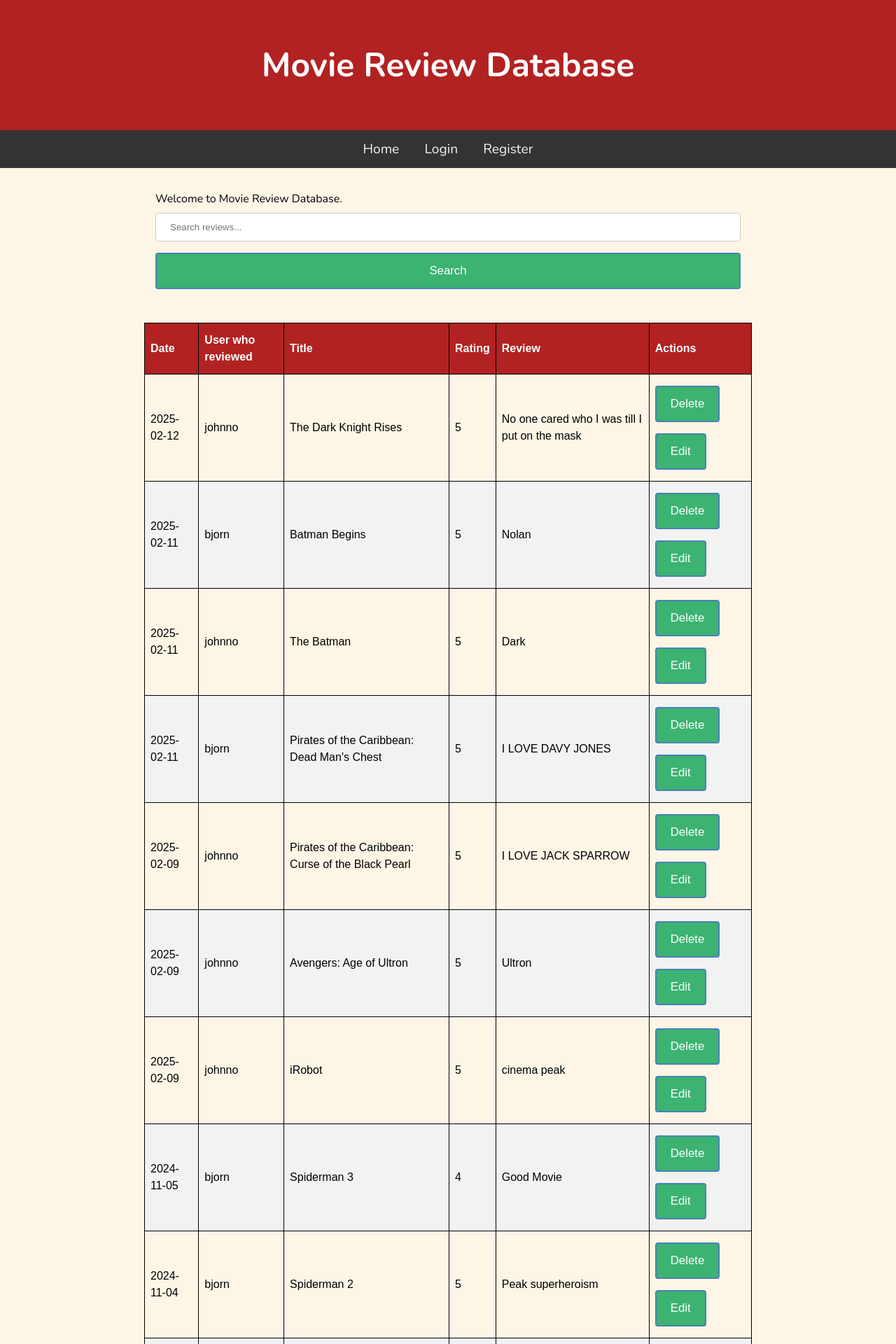
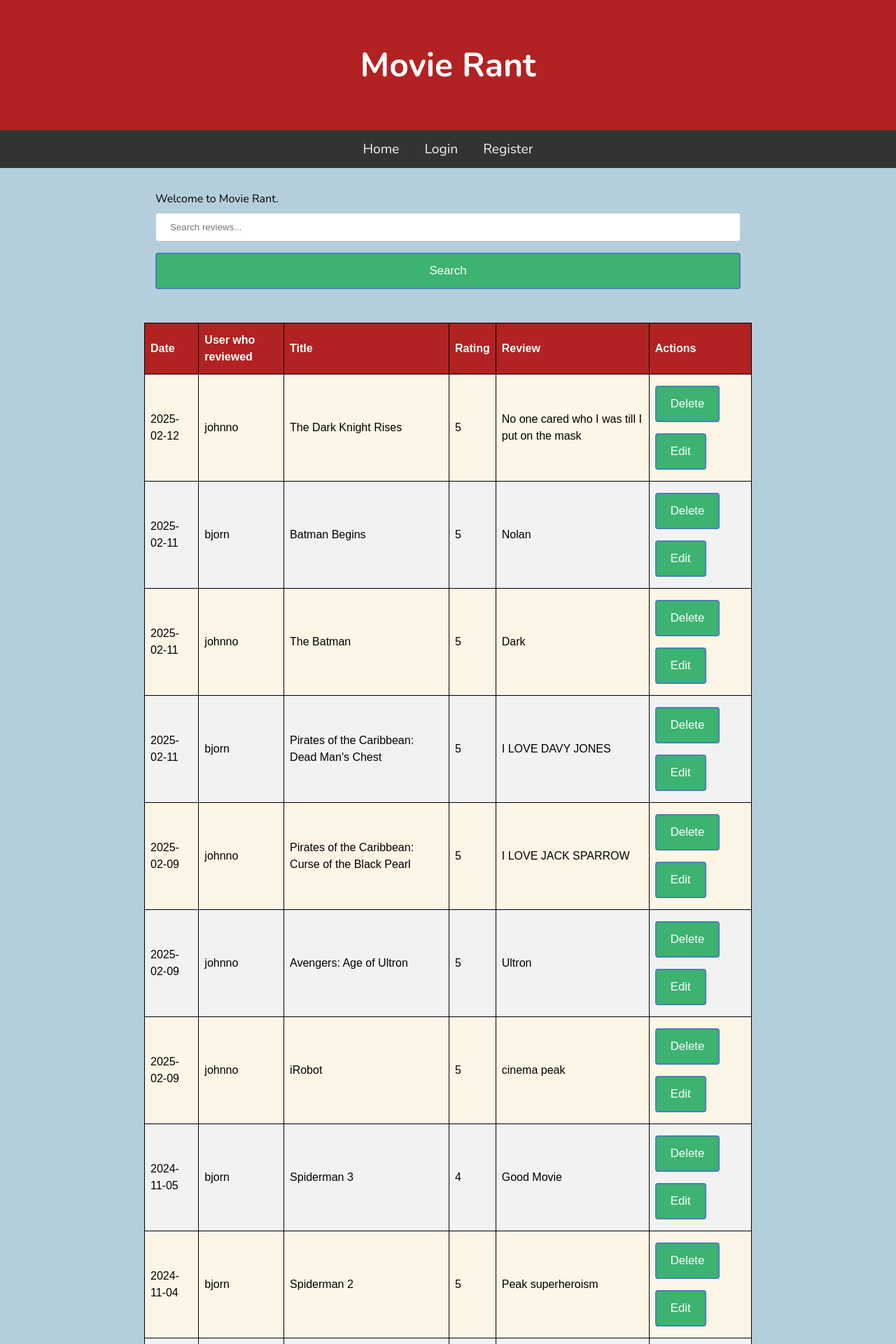
Before and after one commit to Wealiums/MovieReviewDB, a Flask app: page / in a window 1280 px wide. Shown: the top 1920 px of the page at 70% size. Run offline with Flask 3, Linux system fonts and the light colour scheme; data comes from the database, SQL or seed files in the repository.

Commit message:
stylistic
Minor stylistic choices

```diff
--- a/static/css/style.css
+++ b/static/css/style.css
@@ -7,7 +7,7 @@
 }
 
 body {
-    background: #fdf5e6;  /* Slightly lighter bone */
+    background: #B5CEDB;  /* Outer background color */
     font-family: "Nunito", sans-serif;
     font-size: 1rem;
 }
@@ -75,7 +75,9 @@ nav a.active {
     padding: 8px;
 }
 
-.review_table tr:nth-child(even){background-color: #f2f2f2;}
+.review_table tr:nth-child(even){background-color: #f2f2f2;}  /* Grey background */
+
+.review_table tr:nth-child(odd){background-color: #fdf5e6;}  /* Previous background color */
 
 .review_table tr:hover {background-color: #ddd;}
 
--- a/templates/base.html
+++ b/templates/base.html
@@ -16,7 +16,7 @@
 
 <body>
 
-    <h1 class="banner">Movie Review Database</h1>
+    <h1 class="banner">Movie Rant</h1>
 
     <!-- Include a navigation menu -->
     <nav>
--- a/templates/index.html
+++ b/templates/index.html
@@ -4,7 +4,7 @@
 
 <div class="container">
 
-    <p>Welcome to Movie Review Database.</p>
+    <p>Welcome to Movie Rant.</p>
 
     {% if session['username'] %}
         <br>
```
